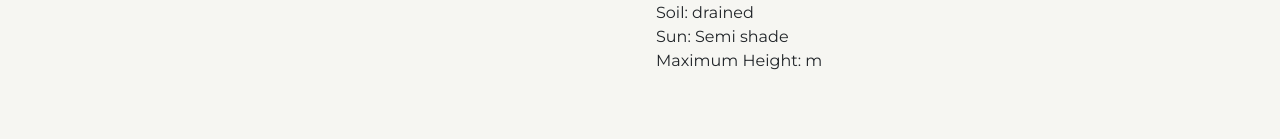
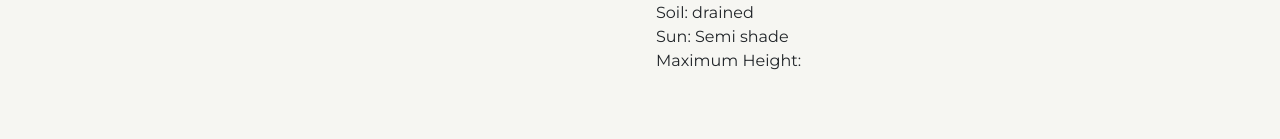
Before and after one commit to ABycroft/SE_TreeCo_WEBAPP, a React (Create React App) app: page /details in a window 1280 px wide. Shown: the part 500-639 px from the top of the page. Built offline with nearby package versions, Linux system fonts and the light colour scheme.

Commit message:
Update clickedTree.js

```diff
--- a/src/clickedTree/clickedTree.js
+++ b/src/clickedTree/clickedTree.js
@@ -35,7 +35,7 @@ export default class clickedTree extends Component {
                         <div> Tree Category: {category}</div>
                         <div> Soil: {soil}</div>
                         <div> Sun: {sun}</div>
-                        <div> Maximum Height: {maxHeight} m</div>
+                        <div> Maximum Height: {maxHeight}</div>
                       </p>
                       <h2>${price}</h2>
 
```
